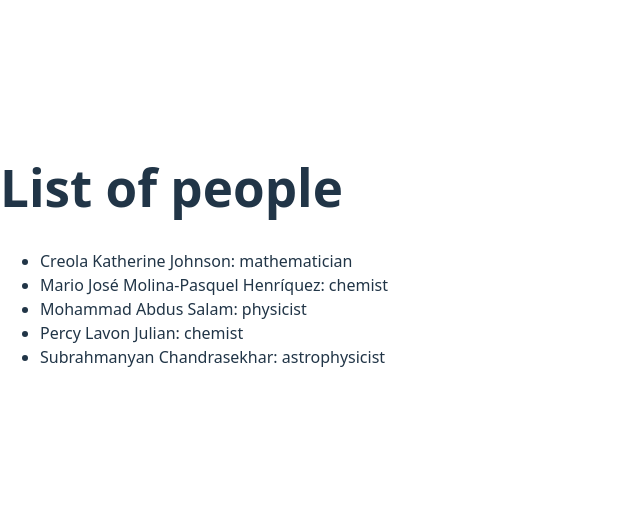
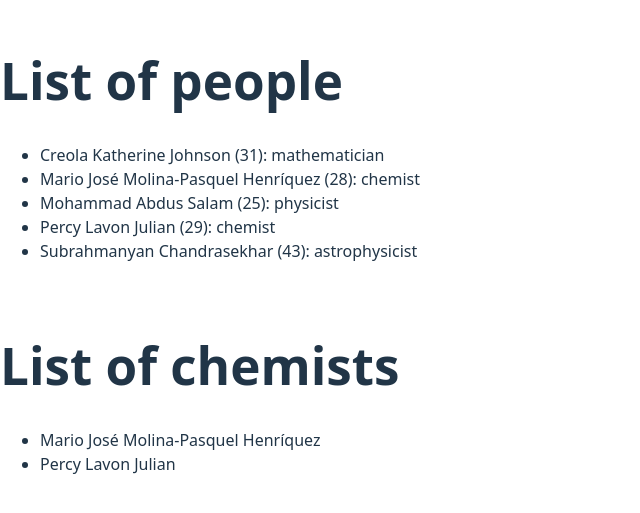
Before and after one commit to ervinhun/3rd_semester-harmadik-map-list, a React (Vite) app: page / in a window 1280 px wide. Shown: the part 145-658 px from the top of the page, without its empty margins (0-640 px from the left). Built offline with nearby package versions, Linux system fonts and the light colour scheme.

Commit message:
person introduced

```diff
--- a/src/App.tsx
+++ b/src/App.tsx
@@ -1,16 +1,47 @@
-
 function App() {
     const person = [
-        'Creola Katherine Johnson: mathematician',
-        'Mario José Molina-Pasquel Henríquez: chemist',
-        'Mohammad Abdus Salam: physicist',
-        'Percy Lavon Julian: chemist',
-        'Subrahmanyan Chandrasekhar: astrophysicist']
-    const listItems = person.map((person, index) => <li key={index}>{person}</li>)
+        {
+            id: 0,
+            name: 'Creola Katherine Johnson',
+            age: 31,
+            profession: 'mathematician'
+        },
+        {
+            id: 1,
+            name: 'Mario José Molina-Pasquel Henríquez',
+            age: 28,
+            profession: 'chemist'
+        },
+        {
+            id: 2,
+            name: 'Mohammad Abdus Salam',
+            age: 25,
+            profession: 'physicist'
+        },
+        {
+            id: 3,
+            name: 'Percy Lavon Julian',
+            age: 29,
+            profession: 'chemist'
+        },
+        {
+            id: 4,
+            name: 'Subrahmanyan Chandrasekhar',
+            age: 43,
+            profession: 'astrophysicist'
+        }]
+    const listItems = person.map((person) =>
+        <li key={person.id}>{person.name} ({person.age}): {person.profession}</li>)
+
+    const chemists = person.filter((person) => person.profession === 'chemist')
+    const listOfChemists = chemists.map((person) => <li key={person.id}>{person.name}</li>)
     return (
         <>
             <h1>List of people</h1>
             <ul>{listItems}</ul>
+            <br />
+            <h1>List of chemists</h1>
+            <ul>{listOfChemists}</ul>
         </>
     )
 }
```
